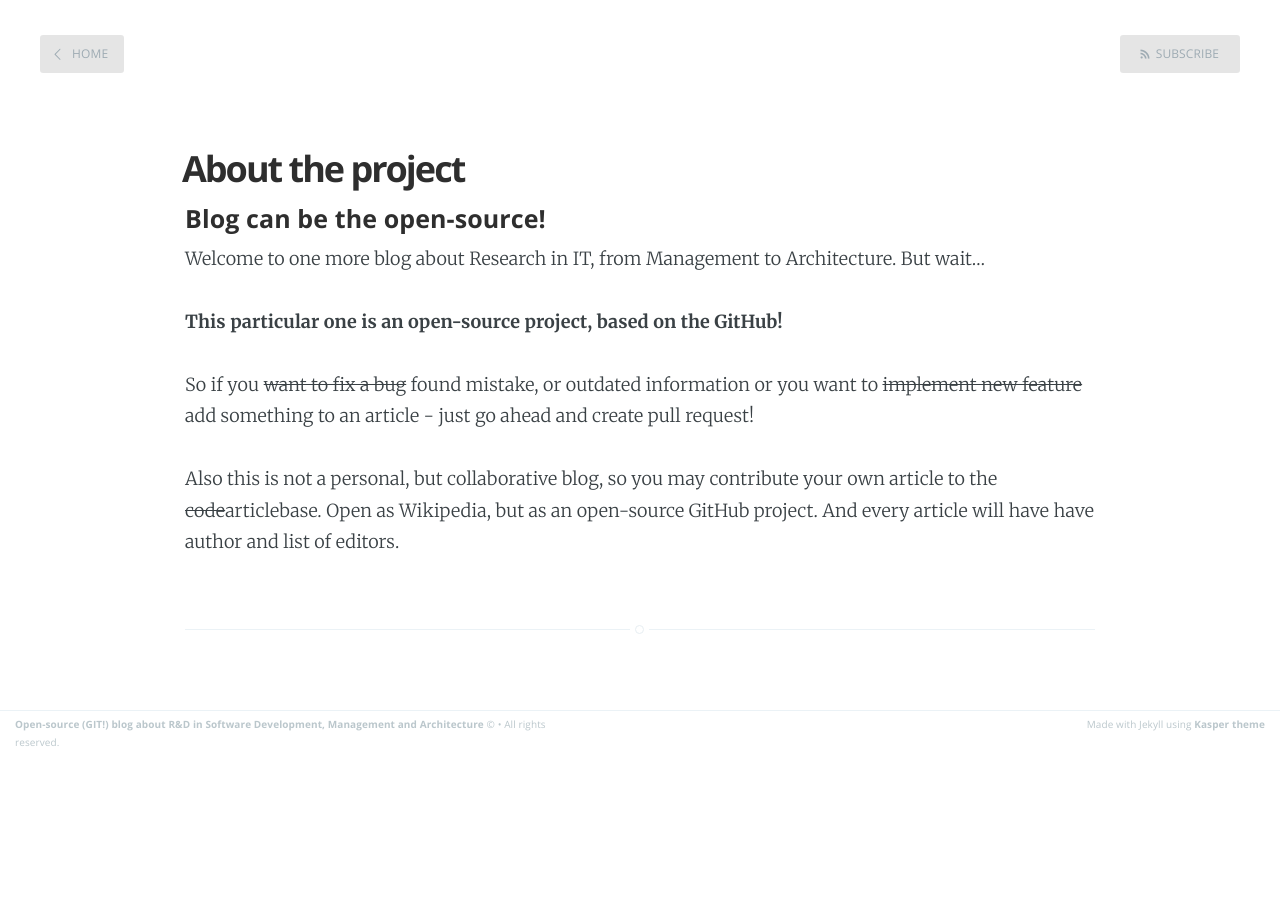
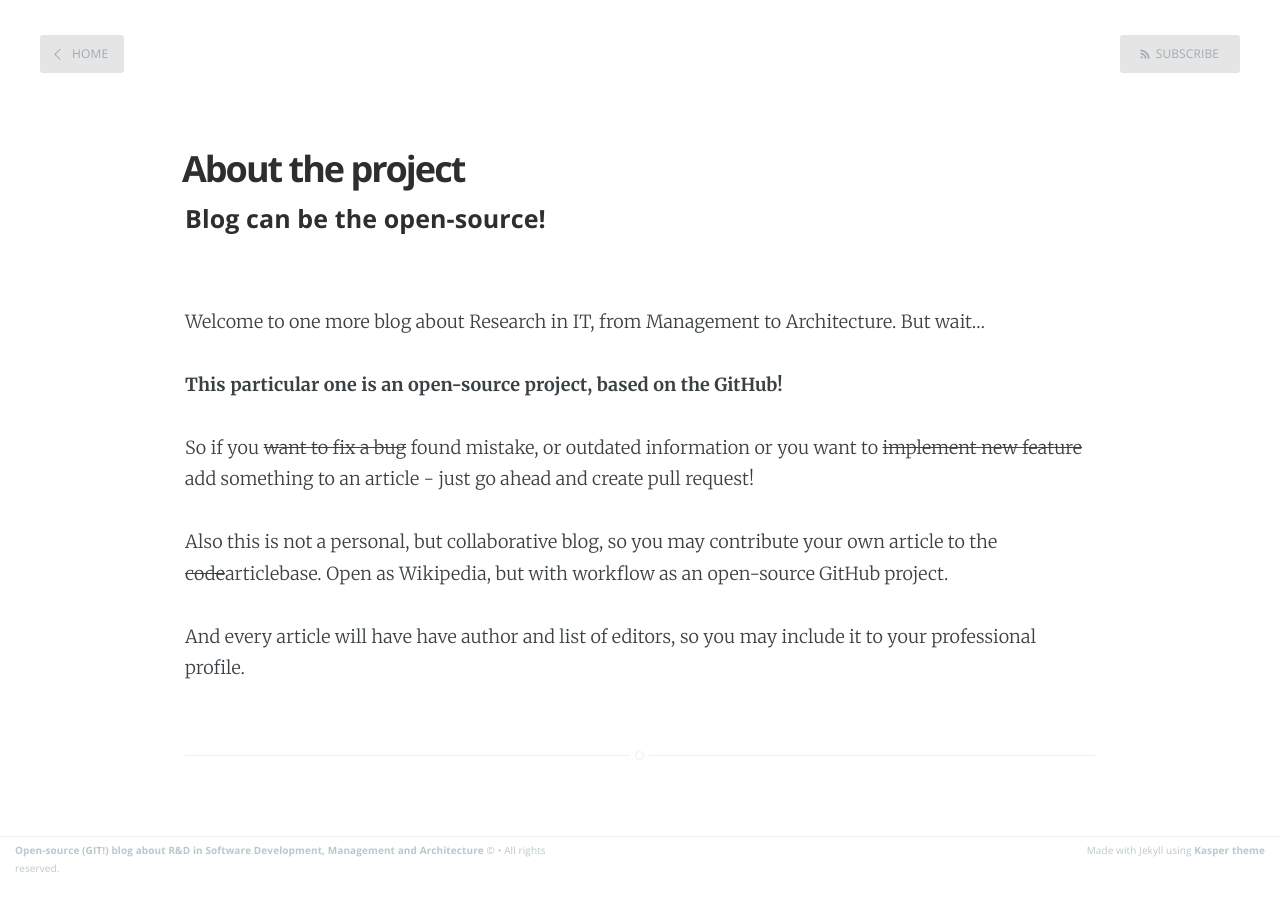
Before and after one commit to rndblog/rndblog.github.io, a Jekyll site: the page built from about.md, in a window 1280 px wide. Built offline with Jekyll 4.4.1, drawn with Linux system fonts in a browser that asks for light colours; Markdown is read by kramdown in place of the engine named in the settings.

Commit message:
Initial setup

```diff
--- a/about.md
+++ b/about.md
@@ -5,12 +5,14 @@ title: About the project
 
 
 #### Blog can be the open-source!
-
-
+<br/>
+<br/>
 Welcome to  one more blog about Research in IT, from Management to Architecture. But wait...
 
 **This particular one is an open-source project, based on the GitHub!**
 
-So if you <S>want to fix a bug</S> found mistake, or outdated information or you want to ~~implement new feature~~ add something to an article - just go ahead and create pull request!
+So if you <S>want to fix a bug</S> found mistake, or outdated information or you want to <S>implement new feature</S> add something to an article - just go ahead and create pull request!
 
-Also this is not a personal, but collaborative blog, so you may contribute your own article to the ~~code~~articlebase. Open as Wikipedia, but as an open-source GitHub project. And every article will have have author and list of editors.
+Also this is not a personal, but collaborative blog, so you may contribute your own article to the <S>code</S>articlebase. Open as Wikipedia, but with workflow as an open-source GitHub project.
+
+And every article will have have author and list of editors, so you may include it to your professional profile.
```
